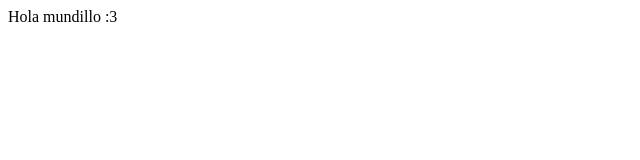
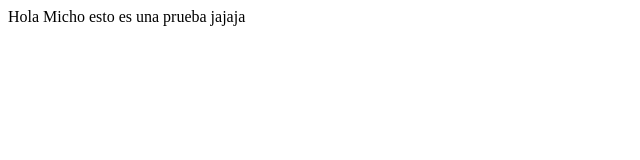
Before and after one commit to AriadnaMB/myrepository, a plain HTML site: page index.html in a window 1280 px wide. Shown: the whole page, without its empty margins (0-640 px from the left). Drawn offline with Linux system fonts and the light colour scheme.

Commit message:
Update index.html

```diff
--- a/index.html
+++ b/index.html
@@ -1,7 +1,7 @@
 <html>
 <body>
 
-<p> Hola mundillo :3 </p>
+<p> Hola Micho esto es una prueba jajaja </p>
 
 </body>
 </html>
```
